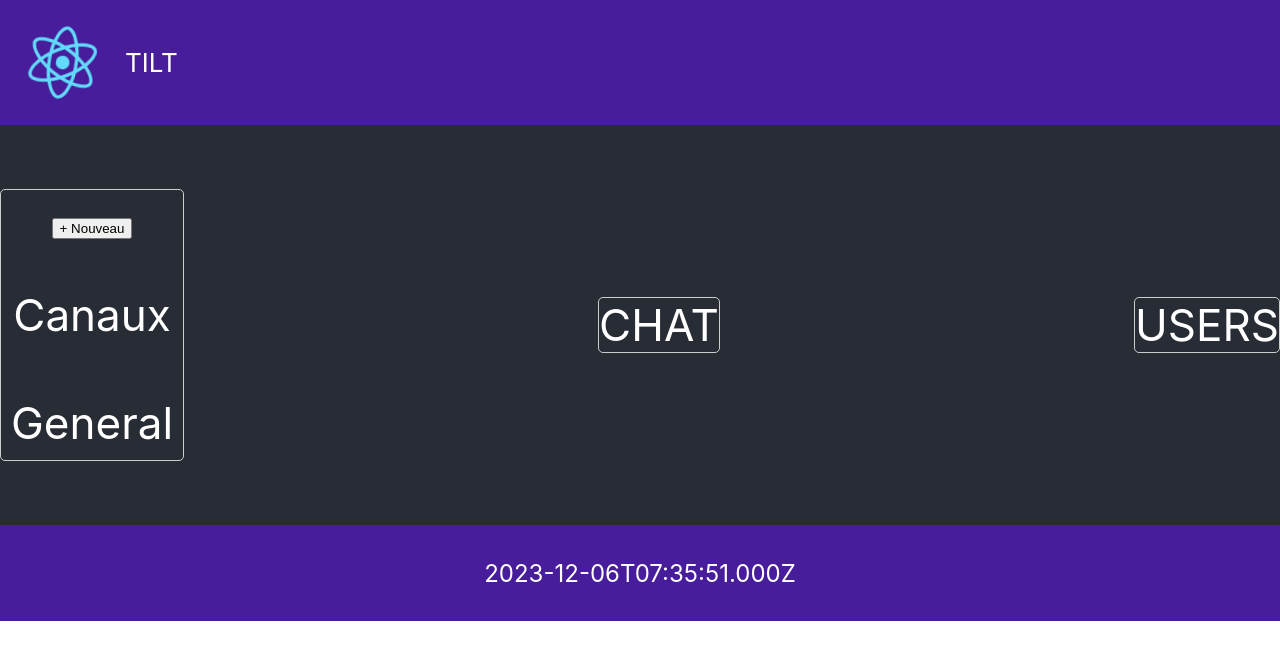
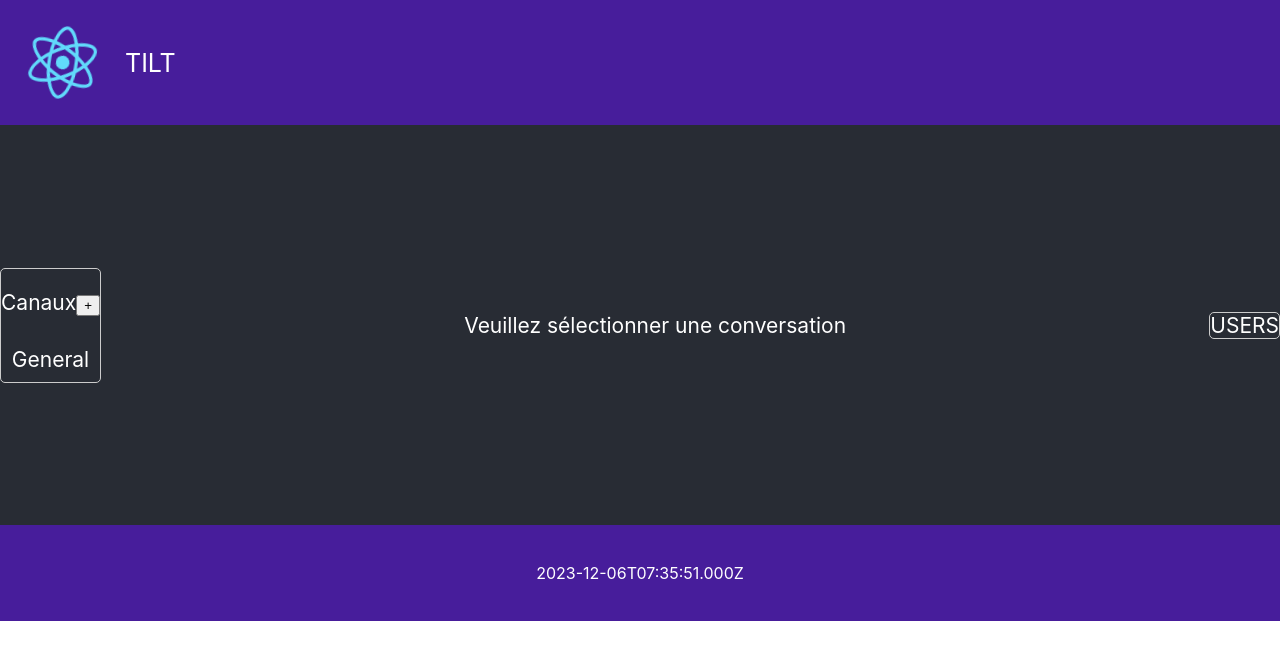
Before and after one commit to pascal-libaud/Tilt, a React (Create React App) app in the folder src/frontend/: page / in a window 1280 px wide. Shown: the top 660 px of the page. Built offline with nearby package versions, Linux system fonts and the light colour scheme.

Commit message:
Rename CustomList & CustomModal. Moved onClick (not yet finished)

```diff
--- a/src/frontend/src/App.css
+++ b/src/frontend/src/App.css
@@ -12,6 +12,16 @@
   }
 }
 
+@keyframes App-logo-spin {
+  from {
+    transform: rotate(0deg);
+  }
+
+  to {
+    transform: rotate(360deg);
+  }
+}
+
 .App-header {
   background-color: #471d9b;
   min-height: 5vh;
@@ -19,7 +29,18 @@
   flex-direction: row;
   align-items: center;
   justify-content: flex-start;
-  font-size: calc(10px + 2vmin);
+  font-size: 25px;
+  color: white;
+}
+
+.App-footer {
+  background-color: #471d9b;
+  min-height: 12vh;
+  display: flex;
+  flex-direction: column;
+  align-items: center;
+  justify-content: center;
+  font-size: 16px;
   color: white;
 }
 
@@ -30,43 +51,10 @@
   flex-direction: row;
   align-items: center;
   justify-content: space-between;
-  font-size: calc(12px + 4vmin);
-  color: white;
-}
-
-.Canals {
-  width: 100px;
-}
-
-.Chat {
-  flex-grow: 1;
-}
-
-.Users {
-  width: 100px;
-}
-
-.App-footer {
-  background-color: #471d9b;
-  min-height: 12vh;
-  display: flex;
-  flex-direction: column;
-  align-items: center;
-  justify-content: center;
-  font-size: calc(8px + 2vmin);
+  font-size: 21px;
   color: white;
 }
 
 .App-link {
   color: #61dafb;
 }
-
-@keyframes App-logo-spin {
-  from {
-    transform: rotate(0deg);
-  }
-
-  to {
-    transform: rotate(360deg);
-  }
-}
--- a/src/frontend/src/ui/app-components/canals.tsx
+++ b/src/frontend/src/ui/app-components/canals.tsx
@@ -1,8 +1,8 @@
 import { useContext, useState } from "react";
 import { RepositoriesContext } from "../../App";
 import { getCanals } from "../../application/repositories";
-import { CustomModal } from "../ui-components/customModal";
-import { List } from "../ui-components/customList";
+import CustomModal from "../ui-components/modal";
+import List from "../ui-components/list";
 
 export function Canals() {
     const [isModalOpen, setIsModalOpen] = useState<boolean>(false);
@@ -13,14 +13,22 @@ export function Canals() {
         setIsModalOpen(false)
     }
 
+    const handleItemClick = (item: string) => {
+        console.log(`TODO ICI, Cliqué sur : ${item}`)
+    }
+
     return (
         <div
             style={{
                 border: '1px solid #ccc',
                 borderRadius: '5px'
             }}>
-            <button onClick={() => setIsModalOpen(true)}>+ Nouveau</button>
-            <List items={getCanals(repositories).map(c => c.name)} label="Canaux" />
+            <List
+                items={getCanals(repositories).map(c => c.name)}
+                label="Canaux"
+                onClick={handleItemClick}>
+                <button onClick={() => setIsModalOpen(true)}>+</button>
+            </List>
             <CustomModal isOpen={isModalOpen}
                 onRequestClose={() => setIsModalOpen(false)}
                 onSubmit={handleNameSubmit} />
--- a/src/frontend/src/ui/app-components/main.tsx
+++ b/src/frontend/src/ui/app-components/main.tsx
@@ -1,13 +1,17 @@
+import { useState } from "react";
 import { Canals } from "./canals";
 import { Chat } from "./chat";
 import { Users } from "./users";
+import { Canal } from "../../domain/canal";
 
 export function Main() {
+
+    const [canal, setCanal] = useState<Canal | null>(null)
 
     return (
         <>
             <Canals />
-            <Chat />
+            {canal ? <Chat canal={canal} /> : <p>Veuillez sélectionner une conversation</p>}
             <Users />
         </>
     )
--- a/src/frontend/src/ui/ui-components/customList.tsx
+++ b/src/frontend/src/ui/ui-components/list.tsx
@@ -1,4 +1,4 @@
-import { useState } from 'react';
+import { useState, ReactNode } from 'react';
 
 type ListItemProps = {
     item: string;
@@ -24,23 +24,24 @@ const ListItem = ({ item, onClick }: ListItemProps) => {
 }
 
 type ListProps = {
+    children?: ReactNode,
     items: string[],
-    label?: string
+    label?: string,
+    onClick?: (item: string) => void
 }
 
-const List = ({ items, label }: ListProps) => {
-    const handleItemClick = (item: string) => {
-        console.log(`TODO ICI, Cliqué sur : ${item}`)
-    }
-
+const List = ({ children, items, label, onClick }: ListProps) => {
     return (
         <div>
-            <p>{label}</p>
+            <p>
+                {label}
+                {children}
+            </p>
             {items.map((item) => (
-                <ListItem key={item} item={item} onClick={handleItemClick} />
+                <ListItem key={item} item={item} onClick={item => onClick && onClick(item)} />
             ))}
         </div>
     )
 }
 
-export { List };
+export default List;
--- a/src/frontend/src/ui/ui-components/customModal.tsx
+++ b/src/frontend/src/ui/ui-components/modal.tsx
@@ -1,5 +1,5 @@
 import { useState, ChangeEvent } from 'react';
-import Modal from 'react-modal';
+import { default as ReactModal } from 'react-modal';
 
 export type CustomModalProps = {
     isOpen: boolean
@@ -7,7 +7,7 @@ export type CustomModalProps = {
     onSubmit: (name: string) => void
 }
 
-const CustomModal = ({ isOpen, onRequestClose, onSubmit }: CustomModalProps) => {
+const Modal = ({ isOpen, onRequestClose, onSubmit }: CustomModalProps) => {
     const [name, setName] = useState('');
 
     const handleNameChange = (e: ChangeEvent<HTMLInputElement>) => {
@@ -20,15 +20,15 @@ const CustomModal = ({ isOpen, onRequestClose, onSubmit }: CustomModalProps) =>
     }
 
     return (
-        <Modal
+        <ReactModal
             isOpen={isOpen}
             onRequestClose={onRequestClose}
             contentLabel="Example Modal">
             <h2>Entrez le nom du canal</h2>
             <input type="text" value={name} onChange={handleNameChange} />
             <button onClick={handleSubmit}>Valider</button>
-        </Modal>
+        </ReactModal>
     )
 }
 
-export { CustomModal };
+export default Modal;
```
Also changed, not shown: src/frontend/src/ui/app-components/chat.tsx (+7 -1 lines).
